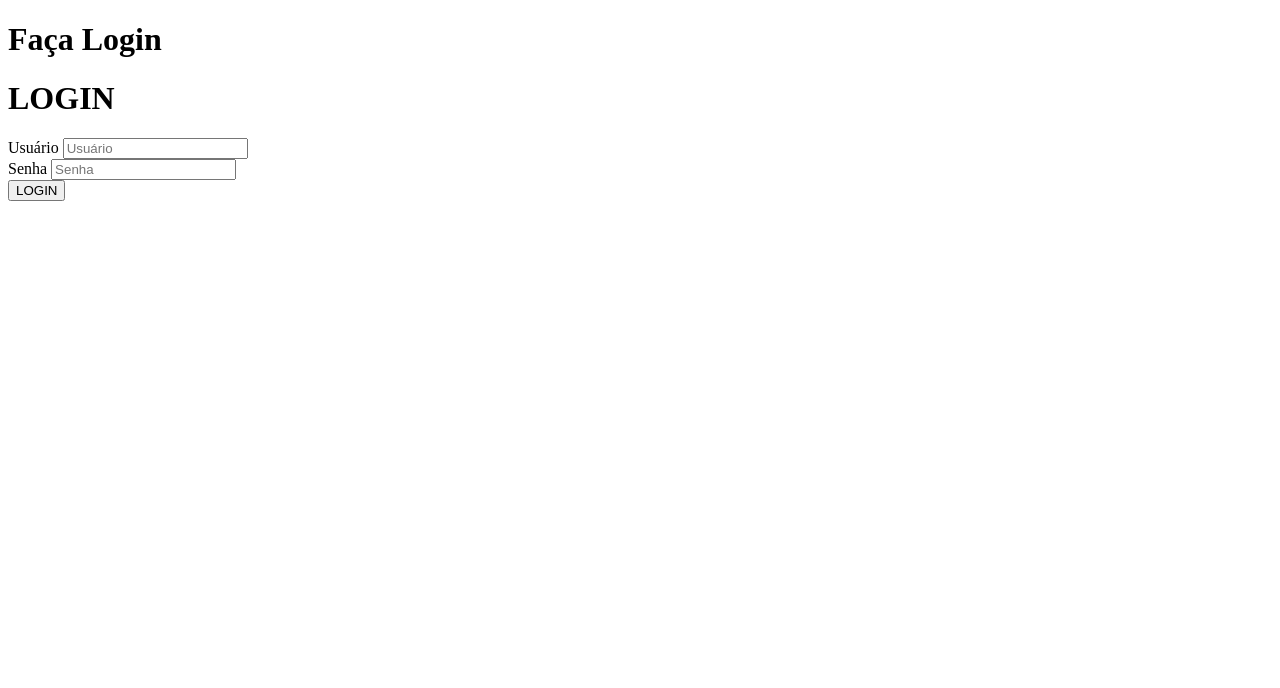
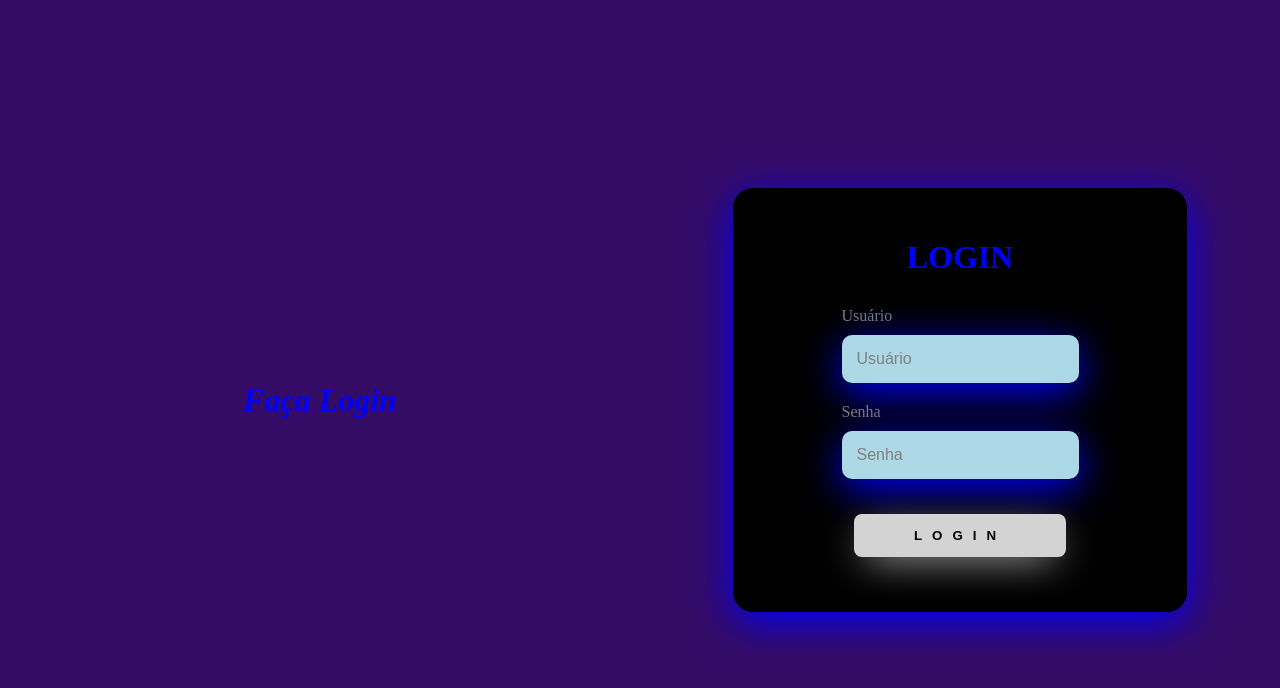
Before and after one commit to LucasMelloRadio/logincss, a plain HTML site: page login.html in a window 1280 px wide. Drawn offline with Linux system fonts and the light colour scheme.

Commit message:
index e login com css

```diff
--- /dev/null
+++ b/css/style.css
@@ -0,0 +1,102 @@
+
+body {
+  margin: 0;
+}
+
+.main-login {
+  width: 100vw;
+  height: 100vh;
+  background: yellow;
+  display: flex;
+  justify-content: center;
+  align-items: center;
+}
+
+.left-login {
+  width: 50vw;
+  height: 100vh;
+  display: flex;
+  justify-content: center;
+  align-items: center;
+  flex-direction: column;
+}
+
+.left-login > h1 {
+  color: blue;
+}
+
+.right-login {
+  width: 50vw;
+  height: 100vh;
+  display: flex;
+  justify-content: center;
+  align-items: center;
+}
+
+.card-login {
+  width: 60%;
+  display: flex;
+  justify-content: center;
+  align-items: center;
+  flex-direction: column;
+  padding: 30px 35px;
+  background: aquamarine;
+  border-radius: 20px;
+  box-shadow: 0px 10px 40px blue;
+}
+
+.card-login > h1 {
+  color: blue;
+  font-weight: 800;
+  margin: 05;
+}
+
+
+.textfield {
+  display: flex;
+  flex-direction: column;]
+  align-items:flex-start;
+  justify-content: center;
+  margin: 10px 0px;
+}
+
+
+.textfield > input {
+  width: 100%;
+  border: none;
+  border-radius: 10px;
+  padding: 15px;
+  background: lightblue;
+  color: black;
+  font-size: 12pt;
+  box-shadow: 0px 10px 40px blue;
+  outline: none;
+  box-sizing: border-box;
+}
+
+
+.textfield > label {
+  color: blue;
+  margin-bottom: 10px;
+}
+
+.textfield > input::placeholder {
+  color: grey;
+
+}
+
+.btn-login {
+  width: 55%;
+  padding: 14px 0px;
+  margin: 25px;
+  border: none;
+  border-radius: 8px;
+  outline: none;
+  text-transform: uppercase;
+  font-weight: 800;
+  letter-spacing: 10px;
+  color: blue;
+  background: lightgray;
+  cursor: pointer;
+  box-shadow: 0px 10px 40px -12px white;
+}
--- /dev/null
+++ b/style.css
@@ -0,0 +1,127 @@
+
+body {
+  margin: 0;
+}
+
+.main-login {
+  width: 100vw;
+  height: 100vh;
+  background: #340b65;
+  display: flex;
+  justify-content: center;
+  align-items: center;
+}
+
+.left-login {
+  width: 50vw;
+  height: 100vh;
+  display: flex;
+  justify-content: center;
+  align-items: center;
+  flex-direction: column;
+}
+
+.left-login > h1 {
+  color: blue;
+  font-style: italic;
+
+}
+
+.right-login {
+  width: 50vw;
+  height: 100vh;
+  display: flex;
+  justify-content: center;
+  align-items: center;
+}
+
+.card-login {
+  width: 60%;
+  display: flex;
+  justify-content: center;
+  align-items: center;
+  flex-direction: column;
+  padding: 30px 35px;
+  background: black;
+  border-radius: 20px;
+  box-shadow: 0px 10px 40px blue;
+}
+
+.card-login > h1 {
+  color: blue;
+  font-weight: 800;
+  margin: 05;
+}
+
+
+.textfield {
+  display: flex;
+  flex-direction: column;]
+  align-items:flex-start;
+  justify-content: center;
+  margin: 10px 0px;
+}
+
+
+.textfield > input {
+  width: 100%;
+  border: none;
+  border-radius: 10px;
+  padding: 15px;
+  background: lightblue;
+  color: black;
+  font-size: 12pt;
+  box-shadow: 0px 10px 40px blue;
+  outline: none;
+  box-sizing: border-box;
+}
+
+
+.textfield > label {
+  color: grey;
+  margin-bottom: 10px;
+}
+
+.textfield > input::placeholder {
+  color: grey;
+
+}
+
+.btn-login {
+  width: 55%;
+  padding: 14px 0px;
+  margin: 25px;
+  border: none;
+  border-radius: 8px;
+  outline: none;
+  text-transform: uppercase;
+  font-weight: 800;
+  letter-spacing: 10px;
+  color: black;
+  background: lightgray;
+  cursor: pointer;
+  box-shadow: 0px 10px 40px -12px white;
+}
+
+.headind {
+
+  text-align: right;
+  margin-right: 15px;
+  margin-left: 15px;
+  margin-top: 10px;
+  padding: 10px 10px;
+  letter-spacing: 01px;
+}
+
+.indextxt {
+  color: white;
+}
+.produtostxt {
+  color: white;
+}
+.contatotxt {
+  color: white;
+}
+.entretxt {
+  color: white;
+}
```
Also changed, not shown: index.html (added, +26 -0 lines), login.html (+0 -1 lines).
